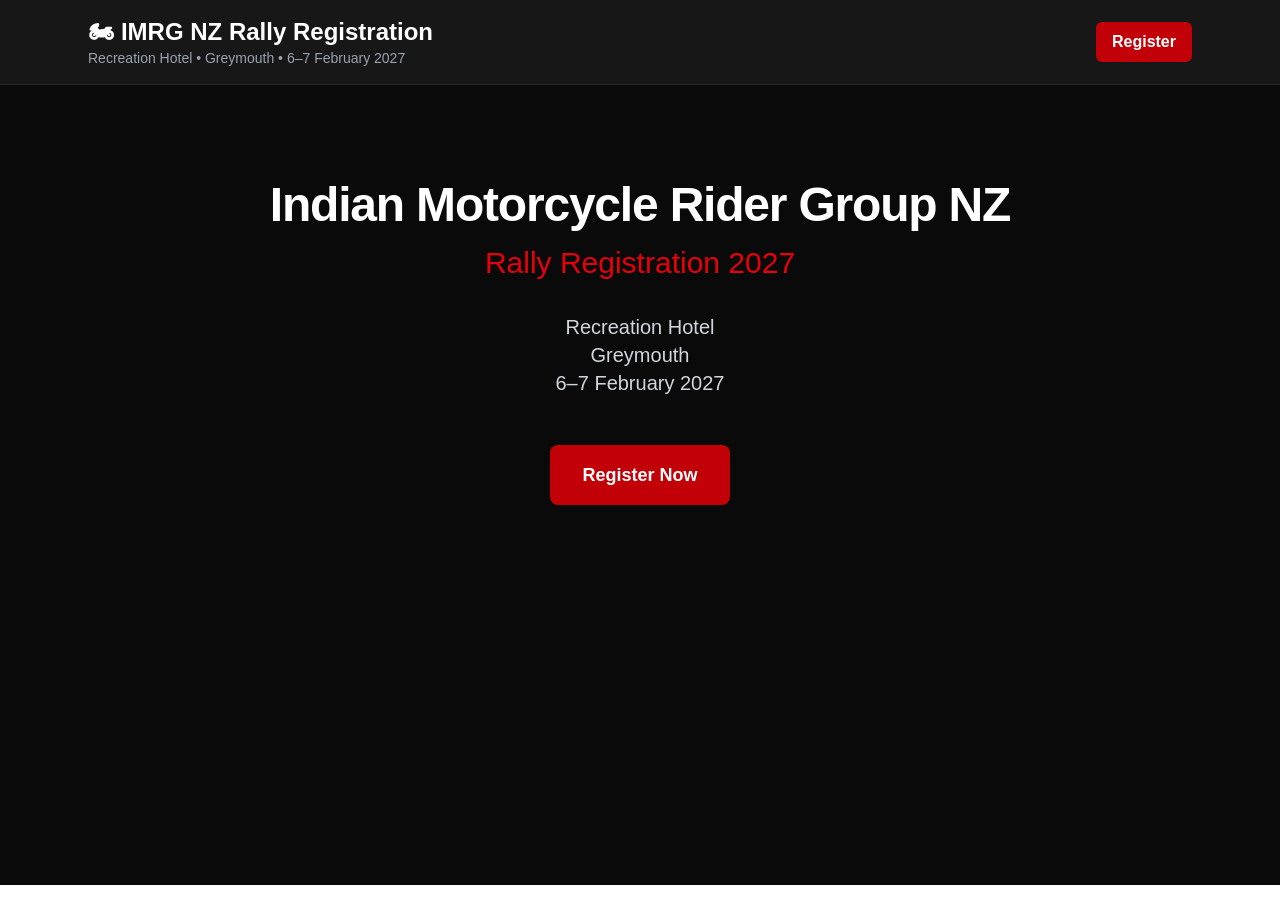
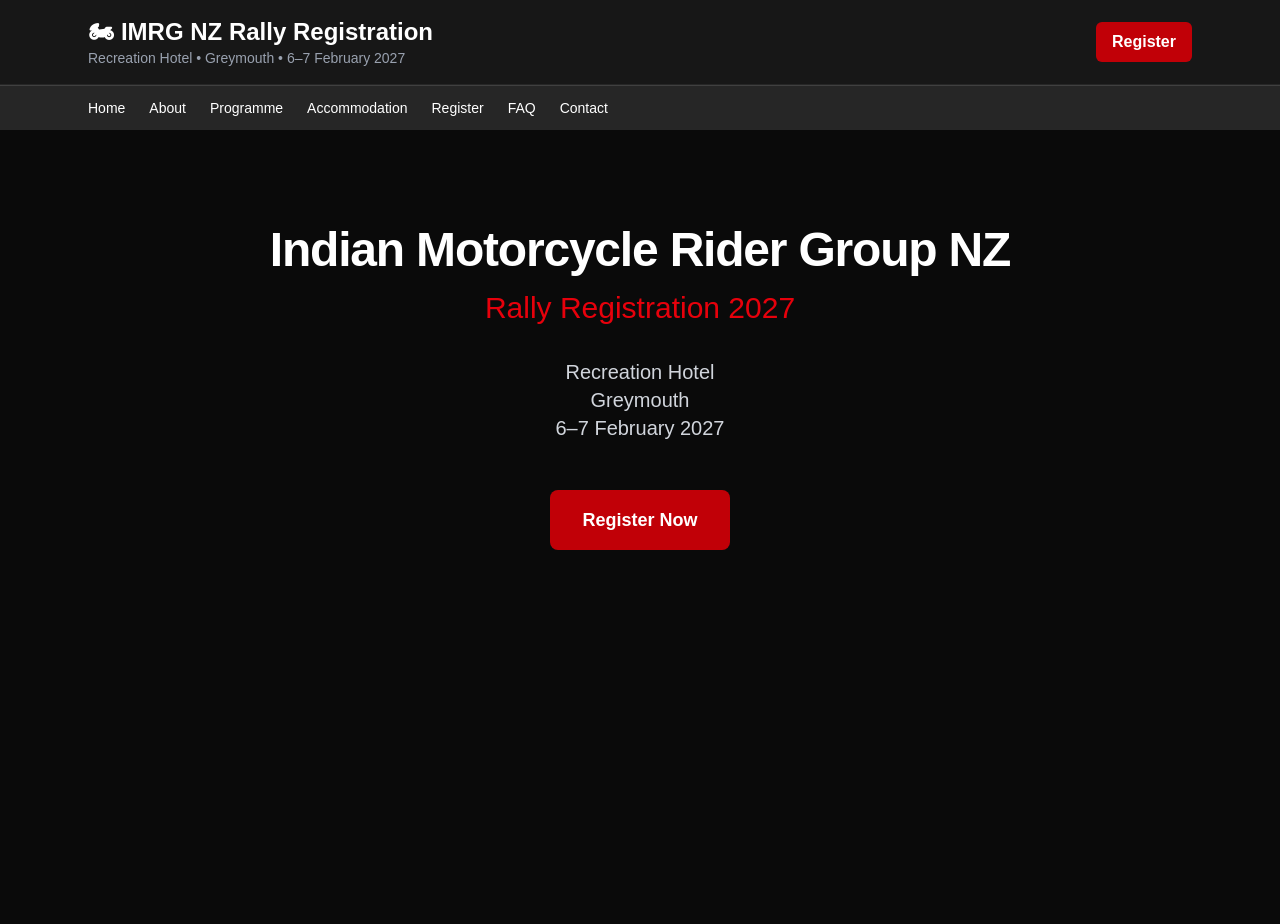
Before and after one commit to kinsleysmithjon-vintagemoto/Imrgnz-rally-registration, a Next.js app: page / in a window 1280 px wide. Shown: the top 924 px of the page. Before the commit the page ends 885 px from the top, so only its background shows below. Built offline with nearby package versions, Linux system fonts and the light colour scheme.

Commit message:
feat: add application header and navigation

```diff
--- a/components/layout/Header.tsx
+++ b/components/layout/Header.tsx
@@ -1,5 +1,8 @@
+import Navigation from "./Navigation";
+
 export default function Header() {
   return (
+    <>
       <header className="bg-neutral-900 border-b border-neutral-800">
         <div className="mx-auto flex max-w-6xl items-center justify-between px-6 py-4">
           <div>
@@ -16,5 +19,8 @@ export default function Header() {
           </button>
         </div>
       </header>
+
+      <Navigation />
+    </>
   );
 }
--- /dev/null
+++ b/components/layout/Navigation.tsx
@@ -0,0 +1,27 @@
+export default function Navigation() {
+  const links = [
+    "Home",
+    "About",
+    "Programme",
+    "Accommodation",
+    "Register",
+    "FAQ",
+    "Contact",
+  ];
+
+  return (
+    <nav className="bg-neutral-800 border-t border-neutral-700">
+      <div className="mx-auto flex max-w-6xl gap-6 px-6 py-3">
+        {links.map((link) => (
+          <a
+            key={link}
+            href="#"
+            className="text-sm font-medium text-white hover:text-red-500"
+          >
+            {link}
+          </a>
+        ))}
+      </div>
+    </nav>
+  );
+}
```
Lines whose indentation alone changed are shown as unchanged.
